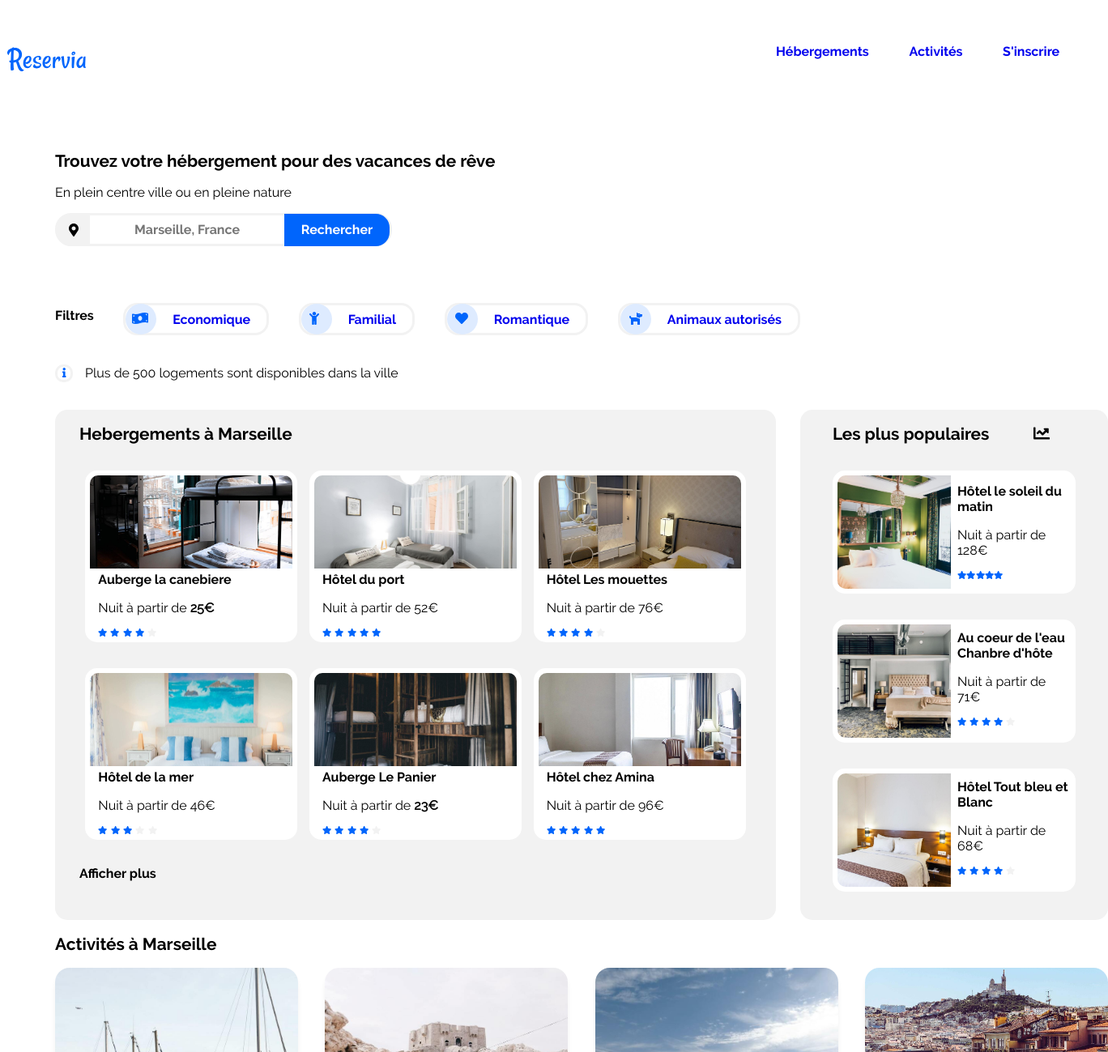
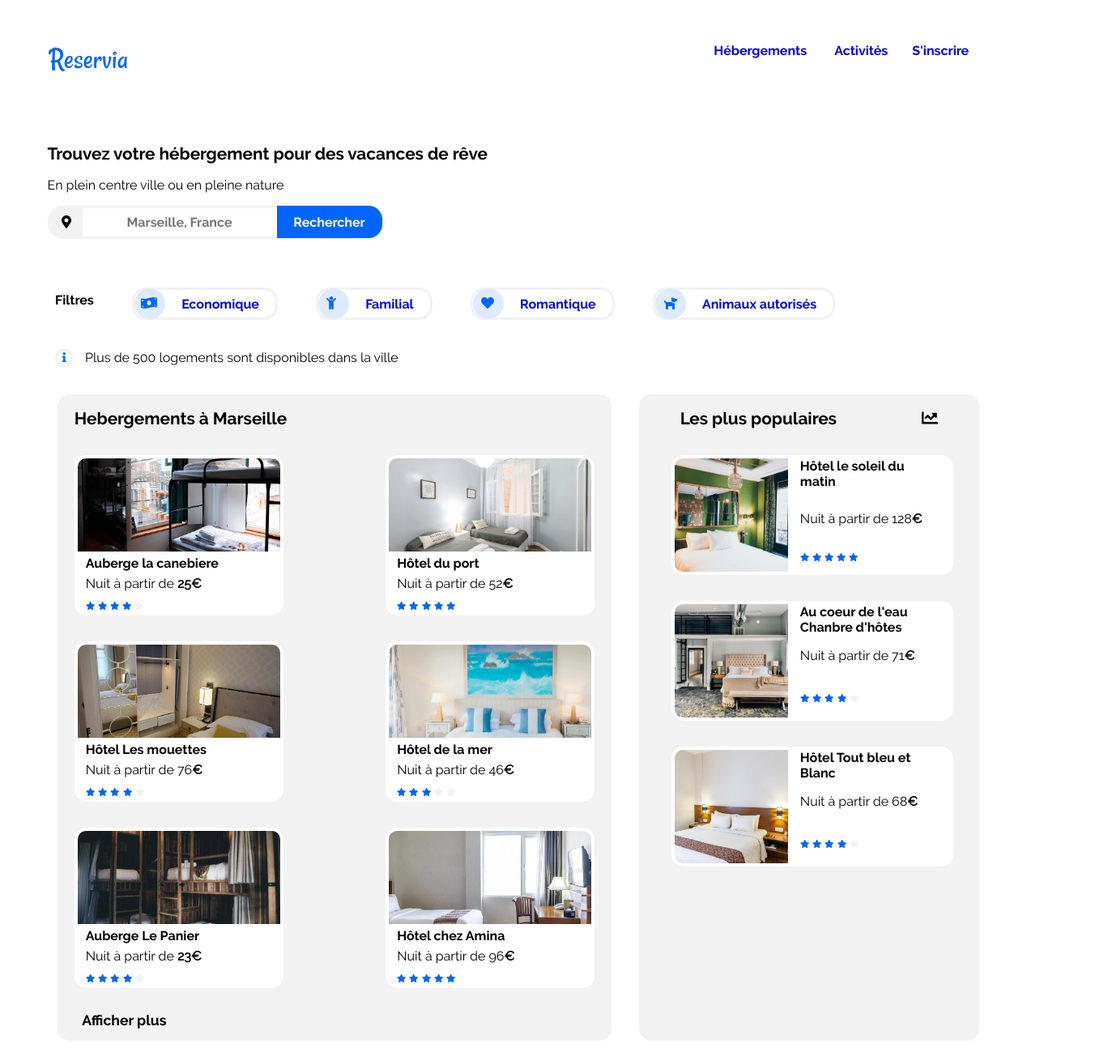
Before and after one commit to PhVidalOC/PhilippeVidal_2_09032021, a plain HTML site: page index.html in a window 1280 px wide. Shown: the top 1299 px of the page at 81% size, 1368 px wide, since content can reach past the window. Drawn offline with Linux system fonts and the light colour scheme.

Commit message:
Prepa midia queries

```diff
--- a/index.html
+++ b/index.html
@@ -18,18 +18,25 @@
                 </div>
                       <!-- Nav *Liste --><!-- fieldset-->
 
-                    <nav id= "navigation">
-                        <ul>
+
+                    <div id= "navigation">
+                        <div class= "navpage">
                             <!-- choix hebergent-->
-                            <li class="nav1"><a href="#hebergement">Hébergements</a></li>
+                            <nav class="nav1">
+                                <a href="#hebergement">Hébergements</a>
 
                             <!-- choix activités-->
-                            <li class="nav1"><a href="#activity">Activités</a></li>
+                            <a href="#activity">Activités</a>
+                            </nav>
+                        </div>
+                        <div class="navinscri">
+                            <!-- s'inscrire-->
+                            <nav class="nav1">
+                            <a href="#">S'inscrire</a>
+                            </nav>
+                        </div>
+                    </div>
 
-                            <!-- s'inscrire-->
-                            <li class="nav1"><a href="#">S'inscrire</a></li>
-                        </ul>
-                    </nav>
             </div>
         </header>
 
@@ -59,7 +66,7 @@
         </section>
 
         <!-- filtres _ 4 Banieres-->
-        <aside >
+        <aside>
             <div id= "filtres">
                 <div class= "filtres_titl">
                     <p>Filtres<p>
@@ -147,7 +154,7 @@
                             <img src="images/hebergements/3_medium/fred-kleber-gTbaxaVLvsg-unsplash.jpg" alt="port"/>
                         </a>
                         <figcaption>Hôtel du port
-                            <p>Nuit à partir de 52€<p>
+                            <p>Nuit à partir de 52<strong>€</strong><p>
                             <i class="fas fa-star"></i>
                             <i class="fas fa-star"></i>
                             <i class="fas fa-star"></i>
@@ -161,7 +168,7 @@
                             <img src="images/hebergements/3_medium/reisetopia-B8WIgxA_PFU-unsplash.jpg" alt="mouette"/>
                         </a>
                         <figcaption>Hôtel Les mouettes
-                            <p>Nuit à partir de 76€<p>
+                            <p>Nuit à partir de 76<strong>€</strong><p>
                             <i class="fas fa-star"></i>
                             <i class="fas fa-star"></i>
                             <i class="fas fa-star"></i>
@@ -175,7 +182,7 @@
                             <img src="images/hebergements/3_medium/annie-spratt-Eg1qcIitAuA-unsplash.jpg" alt="mer"/>
                         </a>
                         <figcaption>Hôtel de la mer
-                        <p>Nuit à partir de 46€<p>
+                        <p>Nuit à partir de 46<strong>€</strong><p>
                             <i class="fas fa-star"></i>
                             <i class="fas fa-star"></i>
                             <i class="fas fa-star"></i>
@@ -203,7 +210,7 @@
                             <img src="images/hebergements/3_medium/febrian-zakaria-M6S1WvfW68A-unsplash.jpg" alt="amina"/>
                         </a>
                         <figcaption>Hôtel chez Amina
-                            <p>Nuit à partir de 96€<p>
+                            <p>Nuit à partir de 96<strong>€</strong><p>
                             <i class="fas fa-star"></i>
                             <i class="fas fa-star"></i>
                             <i class="fas fa-star"></i>
@@ -211,7 +218,7 @@
                             <i class="fas fa-star"></i></figcaption>
                     </figure>
                 </div>
-                <h3>Afficher plus</h3>
+                <h2>Afficher plus</h2>
             </section>
 
 
@@ -226,8 +233,8 @@
                             <img src="images/hebergements/3_medium/emile-guillemot-Bj_rcSC5XfE-unsplash.jpg" alt="soleil"/>
                         </a>
                         <figcaption>Hôtel le soleil du matin
-                            <p>Nuit à partir de 128€</p>
-                            <div class="star">
+                            <p>Nuit à partir de 128<strong>€</strong><p>
+			                <div class="star2">
                                 <i class="fas fa-star"></i>
 			                    <i class="fas fa-star"></i>
 			                    <i class="fas fa-star"></i>
@@ -237,12 +244,13 @@
                             </figcaption>
                             </figure>
 
+
 		            <figure class= "fig2">
 			            <a href="#">
                             <img src="images/hebergements/3_medium/aw-creative-VGs8z60yT2c-unsplash.jpg" alt="au coeur de l eau"/>
 			            </a>
-                    <figcaption>Au coeur de l'eau Chanbre d'hôte
-                    <p>Nuit à partir de 71€</p>
+                        <figcaption>Au coeur de l'eau Chanbre d'hôtes
+                            <p>Nuit à partir de 71<strong>€</strong><p>
 			                    <i class="fas fa-star"></i>
 			                    <i class="fas fa-star"></i>
 			                    <i class="fas fa-star"></i>
@@ -256,7 +264,7 @@
 			                <img src="images/hebergements/3_medium/febrian-zakaria-sjvU0THccQA-unsplash.jpg" alt="soleil"/>
                         </a>
                         <figcaption>Hôtel Tout bleu et Blanc
-                    <p>Nuit à partir de 68€</p>
+                            <p>Nuit à partir de 68<strong>€</strong><p>
 			                <i class="fas fa-star"></i>
 			                <i class="fas fa-star"></i>
 			                <i class="fas fa-star"></i>
@@ -264,6 +272,9 @@
                             <i class="fas fa-star" style="color: #f2f2f2;"></i>
                         </figcaption>
                     </figure>
+
+
+
                 </div>
             </section>
         </main>
@@ -287,9 +298,9 @@
                         <figcaption>Fort de Pomègues</figcaption>
                     </figure>
                     <figure  class= "fig_iles">
-                        <a href="#"></a>
+                        <a href="#">
                             <img src="images/activites/3_medium/kevin-hikari-rV_Qd1l-VXg-unsplash.jpg" alt="iles Frioul"/>
-
+			            </a>
                         <figcaption>Îles du Frioul</figcaption>
                     </figure>
                 </div>
--- a/style.css
+++ b/style.css
@@ -37,9 +37,10 @@ body
 }
 #titre_principal
 {
-    width: 1300px;
+    width: 90%;
     display: flex;
     justify-content: space-between;
+    margin-left: 4%;
 }
 
 #logo img
@@ -50,26 +51,25 @@ body
 
 }
 
-#navigation
-{
-    width: 30%;
-}
 nav a
 {
-
     text-decoration-line: none;
 
 }
-#navigation li
+#navigation
 {
     display: flex;
+    justify-items: flex-end;
+    justify-content: space-between;
+    flex-wrap: nowrap;
+    flex-direction: row;
+    list-style-type: none;
+    padding-top: 45px;
 }
-#navigation ul
+.navpage
 {
-    list-style-type: none;
-    display: flex;
-    justify-content: space-between;
-    align-content: flex-end;
+    height: 60px;
+
 }
 
 .nav1 a
@@ -78,8 +78,9 @@ nav a
 	font-size: 1em;
     text-decoration-line: none;
     padding-top: 30px;
+    padding-left: 30px;
 }
-.nav1 a:hover
+nav a:hover
 {
     border-top: 2px solid;
     border-top-color: #0065FC;
@@ -96,7 +97,7 @@ nav a:active
 
 section
 {
-    width: 100%;
+    width: 80%;
 }
 
 h1
@@ -106,7 +107,7 @@ h1
 }
 h2
 {
-    font-size: 1em;
+    font-size: 1.1em;
     font-family: 'ralewaybold', serif;
 	font-weight: normal;
 }
@@ -118,10 +119,19 @@ h3
 
 .trouver
 {
-    width: 50%;
-    margin: 60px;
+    width: 80%;
+    margin: 4%;
 }
-
+#map
+{
+    width: 40px;
+    height: 40px;
+    border-radius: 17px 0 0 17px;
+    background-color: #F2F2F2;
+    display: flex;
+    justify-items: center;
+    align-items: center;
+}
 #search
 {
     display: flex;
@@ -136,16 +146,7 @@ h3
     border-color: #F2F2F2;
     font-family: 'ralewaybold', serif;
 }
-#map
-{
-    width: 40px;
-    height: 40px;
-    border-radius: 17px 0 0 17px;
-    background-color: #F2F2F2;
-    display: flex;
-    justify-items: center;
-    align-items: center;
-}
+
 .fa-map-marker-alt
 {
     padding-bottom: 10px;
@@ -196,12 +197,13 @@ aside
 #filtres
 {
     font-family: 'ralewaybold', serif;
-    width: 920px;
+    width: 80%;
     display: flex;
     justify-content: space-between;
-    flex-wrap: nowrap;
     flex-direction: row;
+    flex-wrap: wrap;
     font-size: 1em;
+
     margin-top: 40px;
 }
 .filtres_titl
@@ -214,7 +216,6 @@ aside
     height: 34px;
     border-radius: 17px;
     display: flex;
-    flex-wrap: nowrap;
     flex-direction: row;
     justify-content: space-between;
     align-items: center;
@@ -288,16 +289,20 @@ aside
 
 main
 {
-    height: 630px;
-    width: 1300px;
-    margin-left: 60px;
+    width: 90%;
+
     font-family: 'ralewayregular', serif;
     display: flex;
+    justify-content: space-between;
+    justify-items: center;
+    margin-left: 5%;
+    margin-right: 5%;
 }
 
 
 .ville
 {
+    width: 900px;
     text-align: left;
 	background-color: #f2f2f2;
 	border-radius: 15px;
@@ -305,36 +310,38 @@ main
 
 .ville h1
 {
-    padding-left: 30px;
+    padding-left: 3%;
 }
 .marseille
 {
-    width: 830px;
+    width: 94%;
     display: flex;
     justify-content: flex-start;
     flex-direction: row;
     flex-wrap: wrap;
-    justify-content: space-around;
-    margin-left: 30px;
-    margin-right: 30px;
+    justify-content: space-between;
+    margin-left: 3%;
+    margin-right: 3%;
+
 }
 
 .fig1
 {
     width: 250px;
-    height: 200px;
+    height: 190px;
+    display: flex;
     justify-content: flex-start;
     flex-direction: column;
-    background-color: #ffffff;
+    background-color:#ffffff;
     border-radius: 15px;
-    border: solid #ffffff;
-    border-width: 6px;
+    border: solid ;
+    border-color: #ffffff;
+    border-width: 4px;
     text-align: left;
+    line-height: 60%;
     font-size: 1em;
     margin-left: 0;
     margin-right: 0;
-
-
 }
 
 .fig1 img
@@ -349,7 +356,6 @@ main
 {
     font-size: 10px;
     color: #0065FC;
-    padding-bottom: 12px;
 }
 
 .fig1 figcaption
@@ -357,6 +363,7 @@ main
     font-family: 'ralewaybold', serif;
     text-align: left;
     padding-left: 10px;
+    padding-top: 10px;
 }
 
 figure p
@@ -365,41 +372,35 @@ figure p
     font-size: 1em;
 }
 
-.ville h3
+.ville h2
 {
-    font-size: 1em;
     padding-left: 30px;
 }
 
 .populaires
 {
-    width: 380px;
+    width: 420px;
     text-align: left;
     background-color: #f2f2f2;
-	border-radius: 15px;
-    margin-left: 30px;
-
-
-
+    border-radius: 15px;
+    margin-left: 3%;
 }
 .populaires h1
 {
-   padding-left: 40px;
+text-align: center;
 }
 .fa-chart-line
 {
     font-size: 20px;
-    margin-right: 30px;
-    padding-left: 50px;
+    padding-left: 100px;
 }
 
 .pop
 {
-
     display: flex;
-    justify-content: flex-start;
-    flex-direction: row;
-    flex-wrap: wrap;
+    justify-content: left;
+    flex-direction: column;
+    padding-bottom: 15px;
 }
 
 .fig2
@@ -408,13 +409,12 @@ figure p
     height: 140px;
     border-radius: 15px;
     border: solid #ffffff;
-    border-width: 6px;
+    border-width: 4px;
     background-color: #ffffff;
     font-size: 1em;
     display: flex;
+
 }
-
-
 .fig2 img
 {
     width: 140px;
@@ -424,34 +424,37 @@ figure p
 }
 .fig2 figcaption
 {
+    height: 130px;
     font-family: 'ralewaybold', serif;
     padding-left: 8px;
     text-align: left;
-    align-content: flex-end;
+    display: flex;
+    flex-wrap: wrap;
+    align-content: space-between;
+    padding-left: 15px;
+    padding-right: 10px;
 }
-
-.star
+.stars2
 {
+    width: 70px;
     display: flex;
-    align-items: flex-end;
+    justify-content: space-between;
 }
-
 
 .activites
 {
-    width: 1300px;
-
+    width: 90%;
     font-family: 'ralewayregular', serif;
-
     margin-top: 0px;
-    margin-left: 60px;
+    margin-left: 5%;
+    margin-right: 5%;
 
 }
 
 .actcfig
 {
     width: 100%;
-    height: 430px;
+    height: 100%;
     display: flex;
     justify-content: left;
     flex-wrap: wrap;
@@ -492,9 +495,6 @@ figure p
     font-family: 'ralewaybold', serif;
 }
 
-
-
-
 .img-h
 {
     width: 300px;
@@ -524,7 +524,6 @@ figure p
     flex-flow: column;
     width: 300px;
     height: 160px;
-
 }
 
 .fig_iles img
@@ -546,7 +545,6 @@ figure p
     width: 300px;
     height: 140px;
     object-fit: cover;
-
 }
 
 .fig_longch
@@ -561,7 +559,6 @@ figure p
     width: 300px;
     height: 150px;
     object-fit: cover;
-
 }
 
 
@@ -578,8 +575,8 @@ footer
 
 #pied
 {
-    height: 150px;
-    width: 1000px;
+    width: 75%;
+    height: 100%;
     display: flex;
     justify-content: center;
     flex-wrap: wrap;
@@ -600,15 +597,15 @@ margin-left: 40px;
 .choixpied a
 {
     font-family: 'ralewaybold', serif;
-	font-size: 1em;
+
 }
 
 #propos
 {
-    width: 25%;
+    width: 10%;
 }
 
-#hebergelent
+#hebergements
 {
-    width: 28%;
+    width: 10%;
 }
```
Lines whose indentation alone changed are shown as unchanged.
